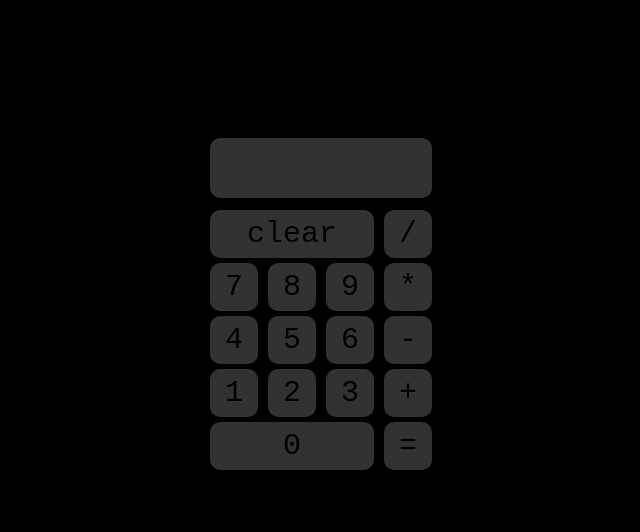
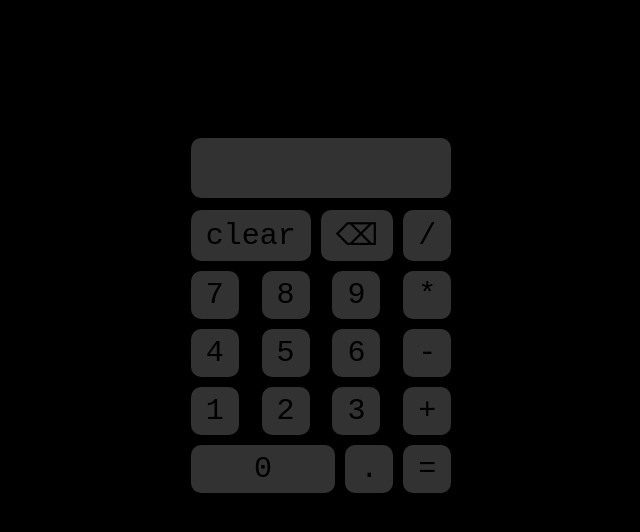
Before and after one commit to faisalsherif7/odin-calculator, a plain HTML site: page index.html in a window 1280 px wide. Shown: the whole page, without its empty margins (319-959 px from the left). Drawn offline with Linux system fonts and the light colour scheme.

Commit message:
Add backspace and decimal buttons

```diff
--- a/index.html
+++ b/index.html
@@ -14,21 +14,22 @@
         <div class="calculator">
             <div class="first-row">
                 <button class="clear">clear</button>
+                <button class="backspace">&#9003;</button>
                 <button id="operator" class="divide">/</button>
             </div>
-            <div class="second-row">
+            <div class="second-row" id="grow">
                 <button id="calculator-button" class="7">7</button>
                 <button id="calculator-button" class="8">8</button>
                 <button id="calculator-button" class="9">9</button>
                 <button id="operator" class="multiply">*</button>
             </div>
-            <div class="third-row">
+            <div class="third-row" id="grow">
                 <button id="calculator-button" class="4">4</button>
                 <button id="calculator-button" class="5">5</button>
                 <button id="calculator-button" class="6">6</button>
                 <button id="operator" class="subtract">-</button>
             </div>
-            <div class="fourth-row">
+            <div class="fourth-row" id="grow">
                 <button id="calculator-button" class="1">1</button>
                 <button id="calculator-button" class="2">2</button>
                 <button id="calculator-button" class="3">3</button>
@@ -36,6 +37,7 @@
             </div>
             <div class="last-row">
                 <button id="calculator-button" class="zero">0</button>
+                <button id="calculator-button" class="decimal">.</button>
                 <button class="equals">=</button>
             </div>
         </div>
--- a/script.js
+++ b/script.js
@@ -72,3 +72,10 @@ equals.addEventListener('click', () => {
         evalArray.push(result);
     }
 })
+
+
+const backspace = document.querySelector('.backspace');
+backspace.addEventListener('click', () => {
+    let str = display.textContent;
+    return display.textContent = `${str.slice(0, -1)}`
+})
--- a/style.css
+++ b/style.css
@@ -3,7 +3,7 @@ body {
 }
 
 .container {
-    width: fit-content;
+    width: min-content;
     margin: auto;
     display: flex;
     flex-direction: column;
@@ -23,6 +23,7 @@ body {
     margin-bottom: 5px;
     margin-left: 5px;
     margin-right: 5px;
+    overflow: auto;
 }
 
 .calculator {
@@ -31,7 +32,7 @@ body {
     display: flex;
     flex-direction: column;
     padding: 5px;
-    gap: 5px;
+    gap: 10px;
 }
 
 .calculator div {
@@ -57,3 +58,7 @@ button:hover {
 .clear {
     flex-grow: 1;
 }
+
+#grow {
+    justify-content: space-between;
+}
```
